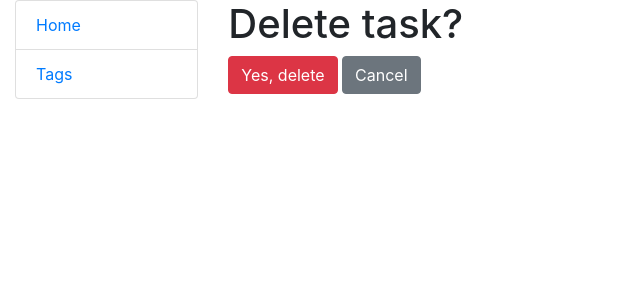
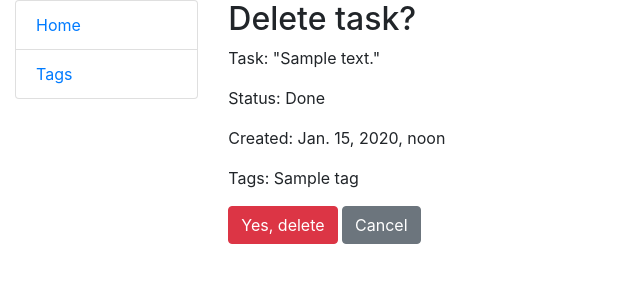
Before and after one commit to valerii-kashpur/Todo-List-Django, a Django app: page /1/delete/ in a window 1280 px wide. Shown: the top 300 px of the page, without its empty margins (0-640 px from the left). Run offline with Django 5.2, Linux system fonts and the light colour scheme; tables that the repository leaves empty hold one stand-in row (values such as "Sample post").

Commit message:
dreaty delete page

```diff
--- a/templates/todo/tag_confirm_delete.html
+++ b/templates/todo/tag_confirm_delete.html
@@ -1,7 +1,7 @@
 {% extends "base.html" %}
 
 {% block content %}
-  <h1>Delete tag?</h1>
+  <h1>Delete "{{ tag.name }}" tag?</h1>
   <form action="" method="post">
     {% csrf_token %}
 
--- a/templates/todo/task_confirm_delete.html
+++ b/templates/todo/task_confirm_delete.html
@@ -1,7 +1,11 @@
 {% extends "base.html" %}
 
 {% block content %}
-  <h1>Delete task?</h1>
+  <h2>Delete task?</h2>
+  <p>Task: "{{ task.content }}"</p>
+  <p>Status: {{ task.is_done|yesno:"Done,Not done" }}</p>
+  <p>Created: {{ task.created_at }}</p>
+  <p>Tags: {{ task.get_tag_names }}</p>
   <form action="" method="post">
     {% csrf_token %}
 
```
